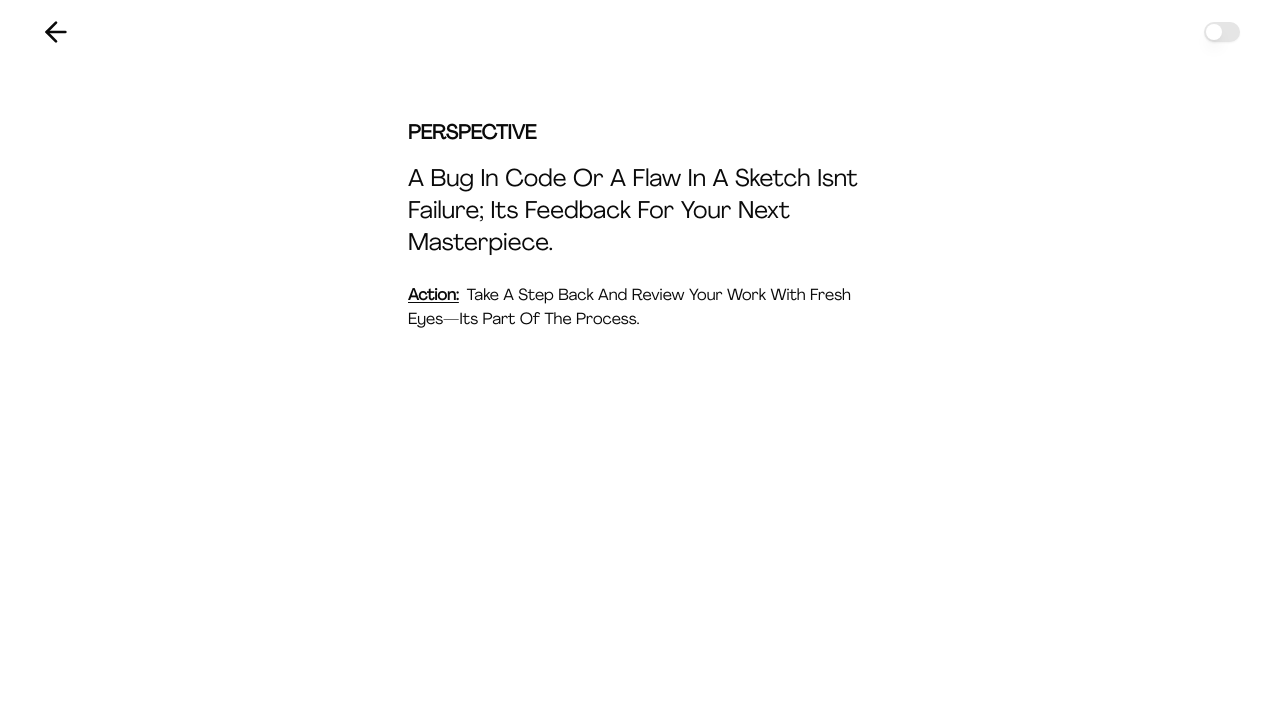
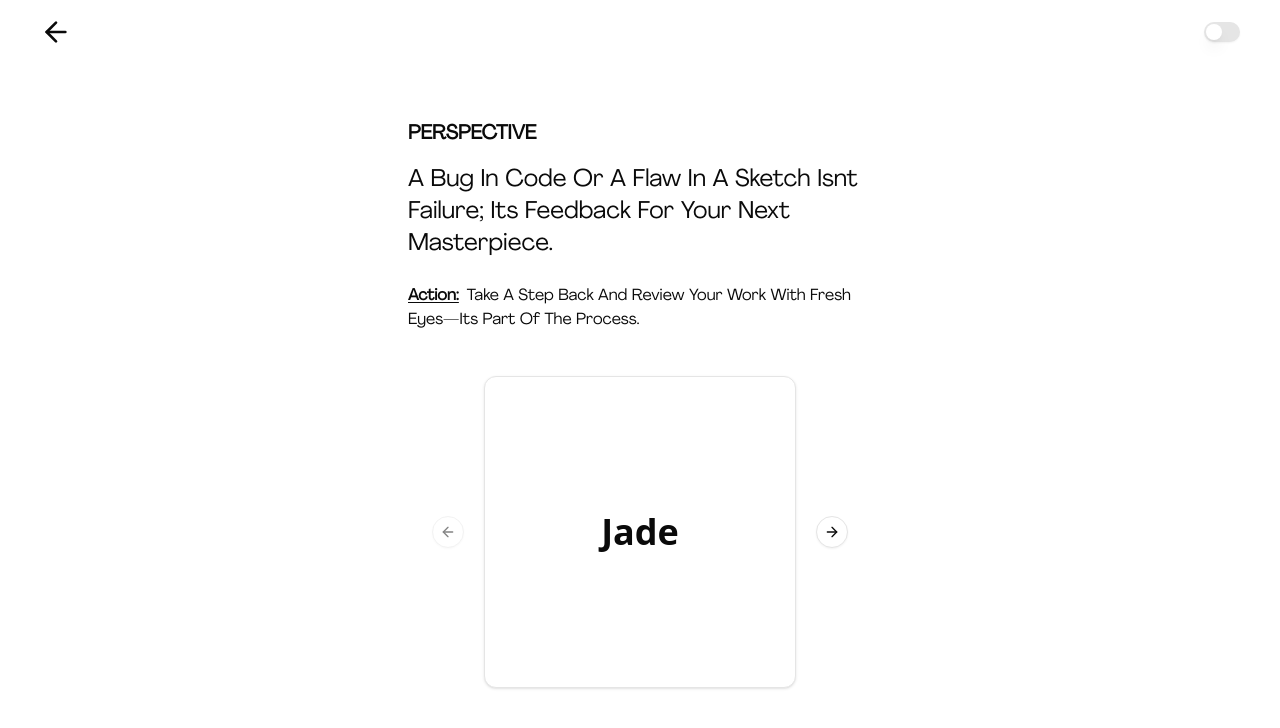
Before and after one commit to saadtresayyed10/minimal-portfolio, a Next.js app: page /projects in a window 1280 px wide. Shown: the top 728 px of the page. Built offline with nearby package versions, Linux system fonts and the light colour scheme.

Commit message:
Starting with Project's content

```diff
--- a/app/(projects)/projects/_components/CarouselProjects.tsx
+++ b/app/(projects)/projects/_components/CarouselProjects.tsx
@@ -9,16 +9,47 @@ import {
   CarouselPrevious,
 } from "@/components/ui/carousel";
 
-export function CarouselDemo() {
+const projects = [
+  {
+    id: 1,
+    name: "Jade",
+    img: "/images/jade.png",
+    link: "https://jadebygrove.vercel.app",
+    desc: "",
+  },
+  {
+    id: 2,
+    name: "Euphoria",
+    img: "/images/euphoria.png",
+    link: "https://euphoriabygrove.vercel.app",
+    desc: "",
+  },
+  {
+    id: 3,
+    name: "Avon AI",
+    img: "/images/avon.png",
+    link: "https://avonbygrove.vercel.app",
+    desc: "",
+  },
+  {
+    id: 4,
+    name: "Expense Tracker",
+    img: "/images/expense.png",
+    link: "https://evenidk.vercel.app",
+    desc: "",
+  },
+];
+
+export function CarouselProjects() {
   return (
     <Carousel className="w-full max-w-xs">
       <CarouselContent>
-        {Array.from({ length: 5 }).map((_, index) => (
-          <CarouselItem key={index}>
+        {projects.map((project) => (
+          <CarouselItem key={project.id}>
             <div className="p-1">
               <Card>
                 <CardContent className="flex aspect-square items-center justify-center p-6">
-                  <span className="text-4xl font-semibold">{index + 1}</span>
+                  <span className="text-4xl font-semibold">{project.name}</span>
                 </CardContent>
               </Card>
             </div>
--- /dev/null
+++ b/app/(projects)/projects/_components/ProjectContent.tsx
@@ -0,0 +1,12 @@
+interface ProjectContentProps {
+  id: number;
+  name: string;
+  link: string;
+  desc: string;
+}
+
+const ProjectContent = () => {
+  return <div>ProjectContent</div>;
+};
+
+export default ProjectContent;
--- a/app/(projects)/projects/page.tsx
+++ b/app/(projects)/projects/page.tsx
@@ -1,9 +1,11 @@
+import { CarouselProjects } from "./_components/CarouselProjects";
 import DailyMotivation from "./_components/Quotes";
 
 const ProjectPage = () => {
   return (
-    <div className="flex flex-col justify-center items-center w-full mt-8">
+    <div className="flex flex-col gap-y-4 justify-center items-center w-full my-8">
       <DailyMotivation />
+      <CarouselProjects />
     </div>
   );
 };
--- /dev/null
+++ b/components/ui/card.tsx
@@ -0,0 +1,76 @@
+import * as React from "react"
+
+import { cn } from "@/lib/utils"
+
+const Card = React.forwardRef<
+  HTMLDivElement,
+  React.HTMLAttributes<HTMLDivElement>
+>(({ className, ...props }, ref) => (
+  <div
+    ref={ref}
+    className={cn(
+      "rounded-xl border bg-card text-card-foreground shadow",
+      className
+    )}
+    {...props}
+  />
+))
+Card.displayName = "Card"
+
+const CardHeader = React.forwardRef<
+  HTMLDivElement,
+  React.HTMLAttributes<HTMLDivElement>
+>(({ className, ...props }, ref) => (
+  <div
+    ref={ref}
+    className={cn("flex flex-col space-y-1.5 p-6", className)}
+    {...props}
+  />
+))
+CardHeader.displayName = "CardHeader"
+
+const CardTitle = React.forwardRef<
+  HTMLDivElement,
+  React.HTMLAttributes<HTMLDivElement>
+>(({ className, ...props }, ref) => (
+  <div
+    ref={ref}
+    className={cn("font-semibold leading-none tracking-tight", className)}
+    {...props}
+  />
+))
+CardTitle.displayName = "CardTitle"
+
+const CardDescription = React.forwardRef<
+  HTMLDivElement,
+  React.HTMLAttributes<HTMLDivElement>
+>(({ className, ...props }, ref) => (
+  <div
+    ref={ref}
+    className={cn("text-sm text-muted-foreground", className)}
+    {...props}
+  />
+))
+CardDescription.displayName = "CardDescription"
+
+const CardContent = React.forwardRef<
+  HTMLDivElement,
+  React.HTMLAttributes<HTMLDivElement>
+>(({ className, ...props }, ref) => (
+  <div ref={ref} className={cn("p-6 pt-0", className)} {...props} />
+))
+CardContent.displayName = "CardContent"
+
+const CardFooter = React.forwardRef<
+  HTMLDivElement,
+  React.HTMLAttributes<HTMLDivElement>
+>(({ className, ...props }, ref) => (
+  <div
+    ref={ref}
+    className={cn("flex items-center p-6 pt-0", className)}
+    {...props}
+  />
+))
+CardFooter.displayName = "CardFooter"
+
+export { Card, CardHeader, CardFooter, CardTitle, CardDescription, CardContent }
```
